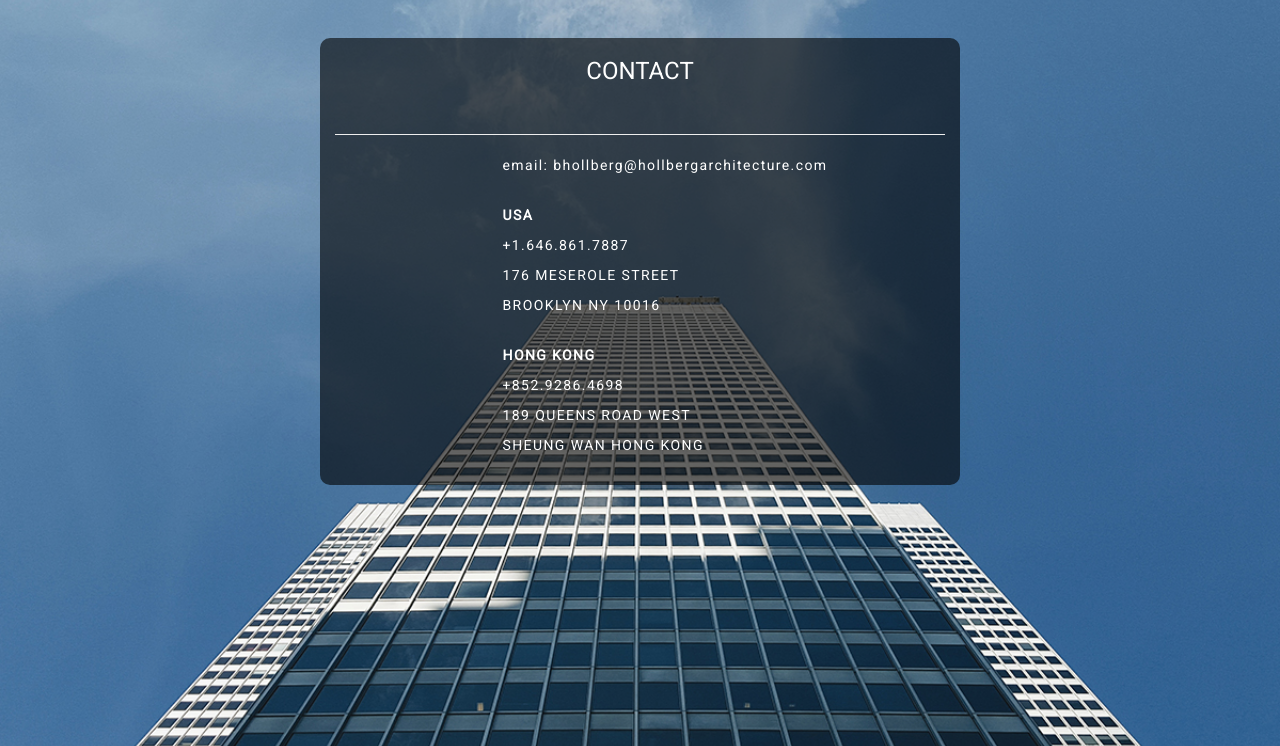
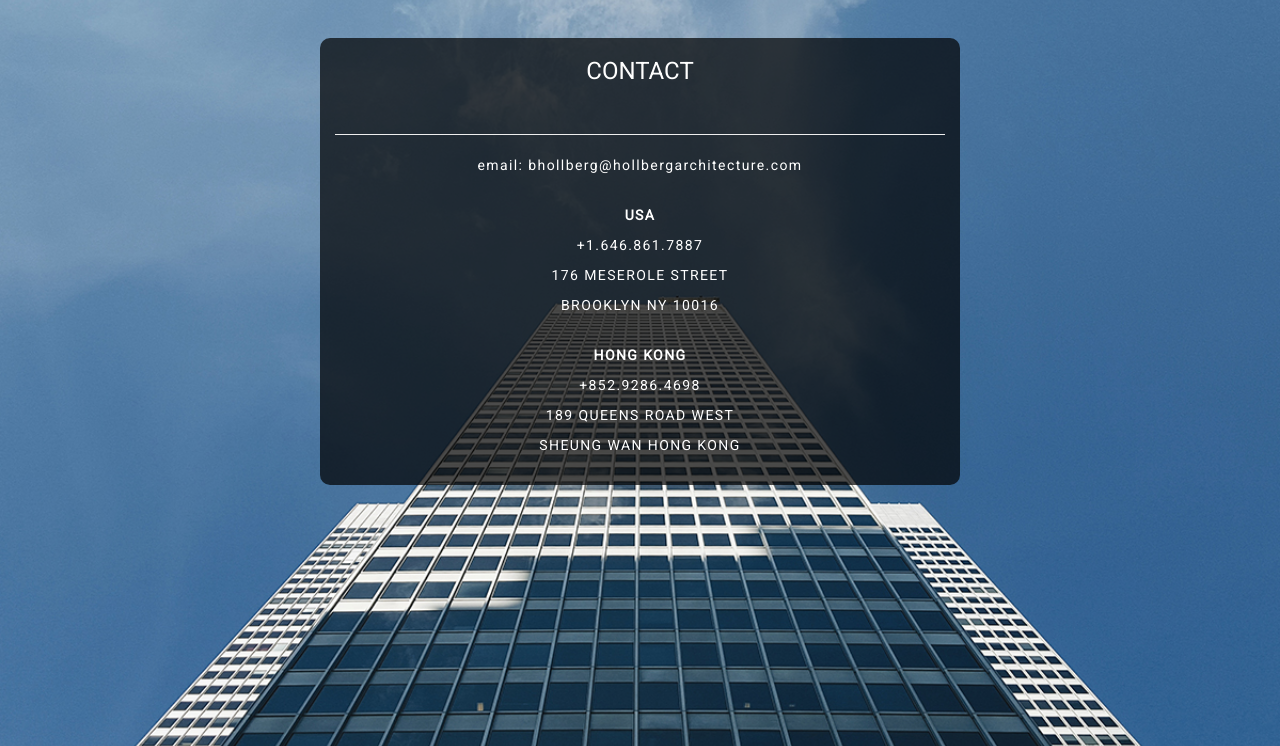
Before and after one commit to ryanfitch/hollbergArchitecture-master, a plain HTML site: page contact.html in a window 1280 px wide. Shown: the part 54-800 px from the top of the page. Drawn offline with nearby package versions, Linux system fonts and the light colour scheme.

Commit message:
updated contact page

```diff
--- a/css/style.css
+++ b/css/style.css
@@ -1,6 +1,6 @@
 body {
 	font-family: roboto;
-	background-color: #333333;
+	background-color: #5f5f5f;
 }
 
 .navbar {
@@ -50,22 +50,16 @@ body {
 	color: white;
 	margin: auto;
 	width: 50%;
-	background-color: rgba(0, 0, 0, .6);
+	background-color: rgba(0, 0, 0, .7);
 	border-radius: 10px;
-	text-align: auto;
+	text-align: center;
 	/*box-shadow: 1px 1px 5px (0, 0, 0);*/
 }
 
 .contact-p {
-	text-align: justify;
-	text-justify: inter-word;
 	letter-spacing: 1.4px;
 }
 
-.contact-info {
-	margin-left: 25%;
-	margin-right: 50px;
-}
 
 .portfolio-all {
 	color: white;
@@ -85,7 +79,7 @@ body {
 }
 
 .blueprint {
-	box-shadow: 4px 4px 25px -5px rgba(0,0,0,0.75);
+	/*box-shadow: 3px 3px 3px -5px rgba(0,0,0,0.75);*/
 }
 
 .sidebar-nav {
```
Also changed, not shown: bio.html (+4 -1 lines), contact.html (+0 -6 lines), index.html (+2 -36 lines), portfolioArtGallery.html (+0 -1 lines), portfolioTownHome.html (+1 -4 lines).
